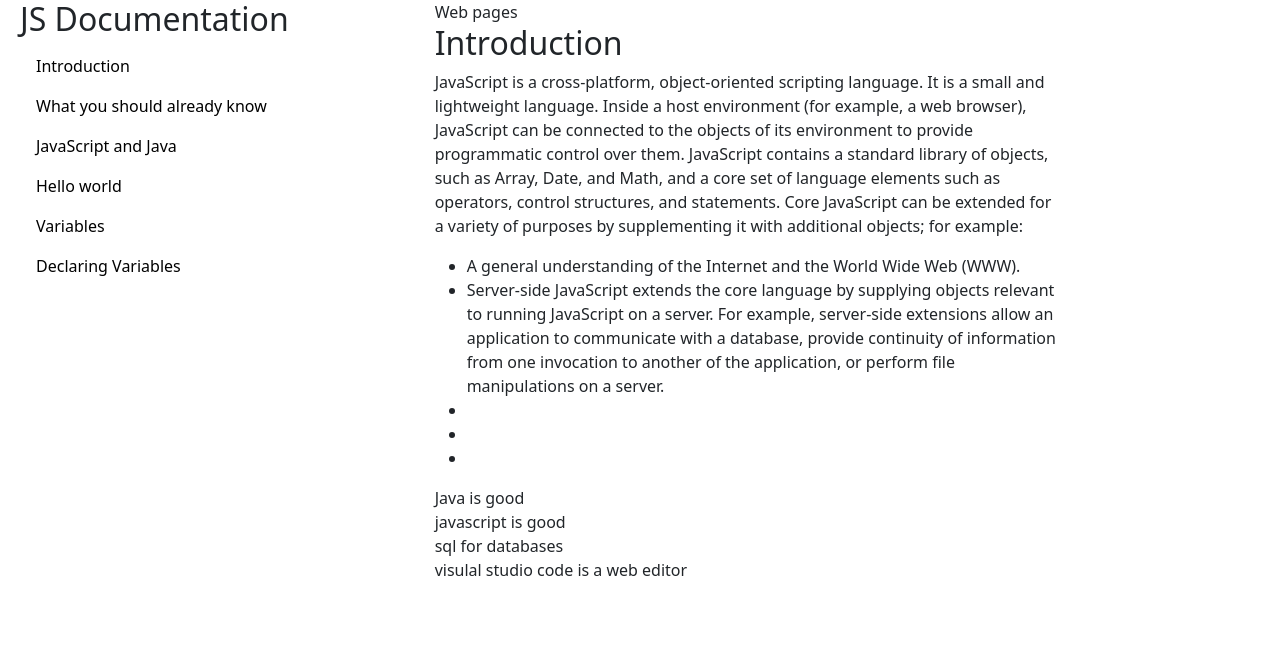
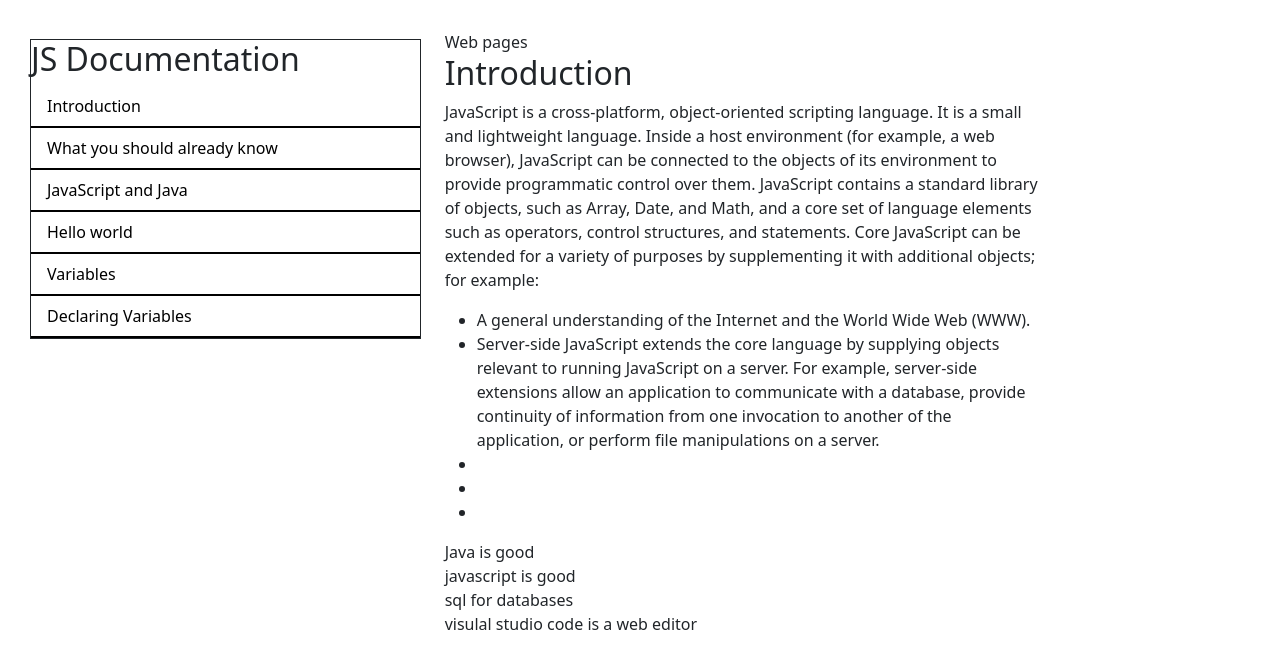
Before and after one commit to megha-n-bodke/microverse-3, a plain HTML site: page documentation.html in a window 1280 px wide. Drawn offline with nearby package versions, Linux system fonts and the light colour scheme.

Commit message:
navbar bder change

```diff
--- a/documentation.html
+++ b/documentation.html
@@ -12,10 +12,10 @@
 <body>
     <div class="row">
         <div class="col-md-4">
-            <ul class="nav flex-column" id="navbar">
+            <ul class="nav flex-column border border-dark" id="navbar">
                 <h2>JS Documentation</h2>
                 <li class="nav-item">
-                  <a class="nav-link " aria-current="page" href="#">Introduction</a>
+                  <a class="nav-link " aria-current="page" href="#introduction">Introduction</a>
                 </li>
                 <li class="nav-item">
                   <a class="nav-link" href="#">What you should already know</a>
--- a/style.css
+++ b/style.css
@@ -1,10 +1,22 @@
-#ul{
+body{
+    padding:30px;
+}
+
+.navbar{
     border-width: 5px solid;
     border-color: black;
 }
 .nav{
     margin-left: 20px;
 }
+.nav-link{
+    border-bottom: 2px solid black;
+}
+
+ul.nav {
+    border-right: 1px solid #84B6D0;
+    margin: 9px 0px;
+   }
 
 
 .nav-link{
```
